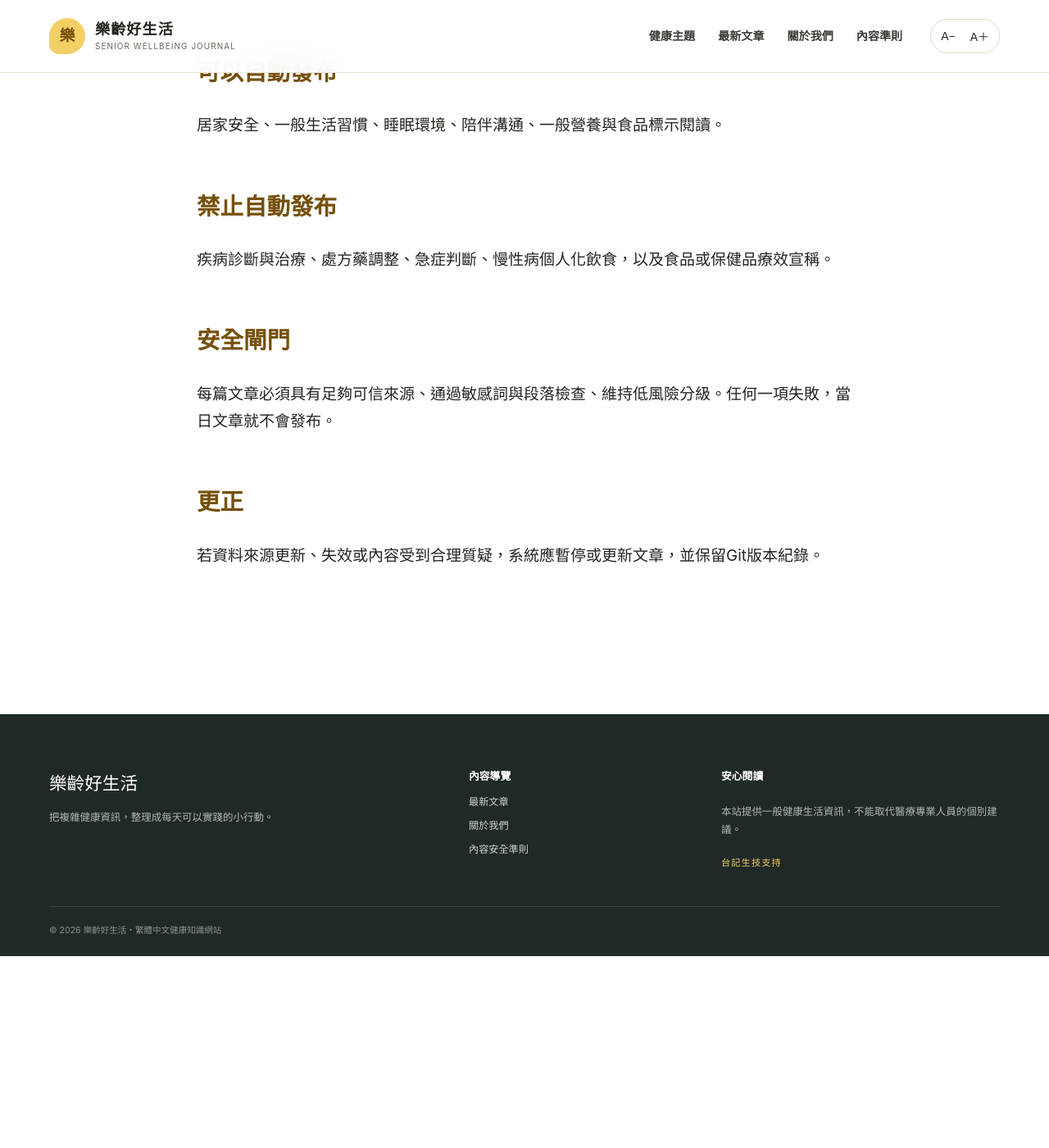
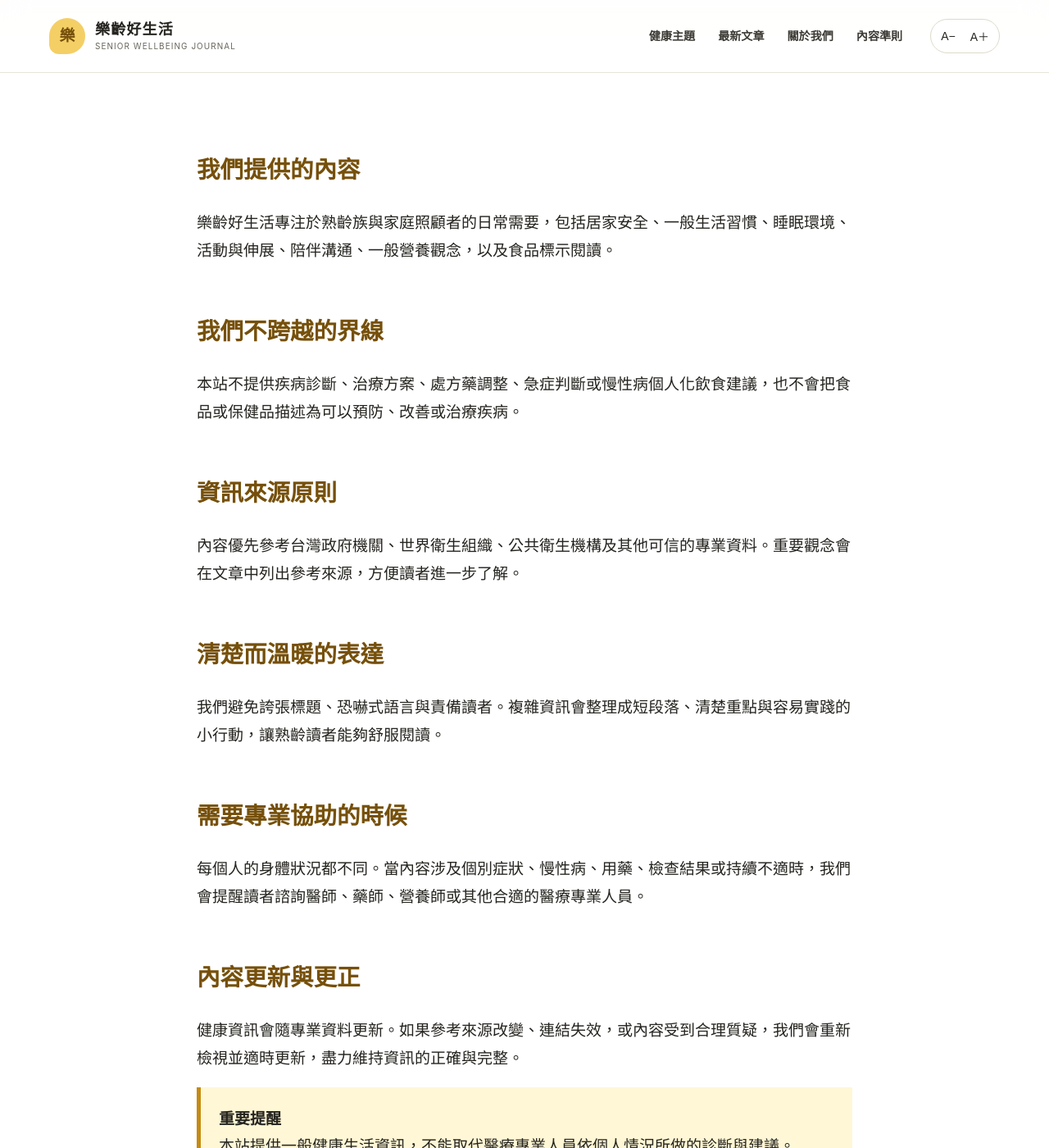
Before and after one commit to honorlin/senior-health-life, a Jekyll site: the page built from safety.md, in a window 1280 px wide and 1400 px high, scrolled down 441 px. Shown: the whole window at 82% size. Built offline with Jekyll 4.4.1, drawn with Linux system fonts in a browser that asks for light colours; before the commit the page ends 1607 px from its top, so only the background shows below that; some of the changed text lies outside the part shown.

Commit message:
content: remove AI references from public safety page

```diff
--- a/safety.md
+++ b/safety.md
@@ -1,6 +1,29 @@
 ---
 layout: default
-title: 內容安全與AI使用原則
+title: 內容準則
 permalink: /safety/
+description: 樂齡好生活如何提供清楚、可信、保有專業界線的健康生活內容。
 ---
-<section><div class="wrap post"><p class="eyebrow">公開透明</p><h1>我們如何使用AI與保護讀者</h1><p>AI協助選題、整理來源與製作初稿，但不能自行跨越安全規則。</p><h2>可以自動發布</h2><p>居家安全、一般生活習慣、睡眠環境、陪伴溝通、一般營養與食品標示閱讀。</p><h2>禁止自動發布</h2><p>疾病診斷與治療、處方藥調整、急症判斷、慢性病個人化飲食，以及食品或保健品療效宣稱。</p><h2>安全閘門</h2><p>每篇文章必須具有足夠可信來源、通過敏感詞與段落檢查、維持低風險分級。任何一項失敗，當日文章就不會發布。</p><h2>更正</h2><p>若資料來源更新、失效或內容受到合理質疑，系統應暫停或更新文章，並保留Git版本紀錄。</p></div></section>
+<section class="page-hero"><div class="wrap"><p class="eyebrow"><span></span>安心閱讀</p><h1>我們如何守護內容品質</h1><p class="lead">健康資訊應該幫助理解，而不是增加恐懼。我們以可信來源、清楚界線與溫和表達，陪伴讀者做出適合自己的生活選擇。</p></div></section>
+
+<section><div class="wrap post">
+<h2>我們提供的內容</h2>
+<p>樂齡好生活專注於熟齡族與家庭照顧者的日常需要，包括居家安全、一般生活習慣、睡眠環境、活動與伸展、陪伴溝通、一般營養觀念，以及食品標示閱讀。</p>
+
+<h2>我們不跨越的界線</h2>
+<p>本站不提供疾病診斷、治療方案、處方藥調整、急症判斷或慢性病個人化飲食建議，也不會把食品或保健品描述為可以預防、改善或治療疾病。</p>
+
+<h2>資訊來源原則</h2>
+<p>內容優先參考台灣政府機關、世界衛生組織、公共衛生機構及其他可信的專業資料。重要觀念會在文章中列出參考來源，方便讀者進一步了解。</p>
+
+<h2>清楚而溫暖的表達</h2>
+<p>我們避免誇張標題、恐嚇式語言與責備讀者。複雜資訊會整理成短段落、清楚重點與容易實踐的小行動，讓熟齡讀者能夠舒服閱讀。</p>
+
+<h2>需要專業協助的時候</h2>
+<p>每個人的身體狀況都不同。當內容涉及個別症狀、慢性病、用藥、檢查結果或持續不適時，我們會提醒讀者諮詢醫師、藥師、營養師或其他合適的醫療專業人員。</p>
+
+<h2>內容更新與更正</h2>
+<p>健康資訊會隨專業資料更新。如果參考來源改變、連結失效，或內容受到合理質疑，我們會重新檢視並適時更新，盡力維持資訊的正確與完整。</p>
+
+<div class="notice"><strong>重要提醒</strong><br>本站提供一般健康生活資訊，不能取代醫療專業人員依個人情況所做的診斷與建議。</div>
+</div></section>
```
